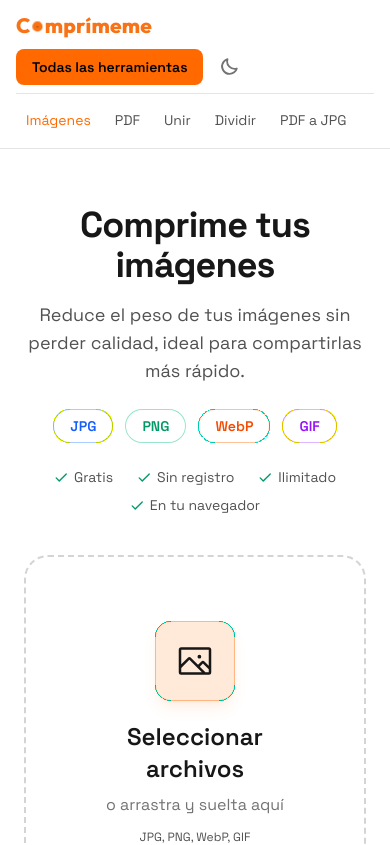
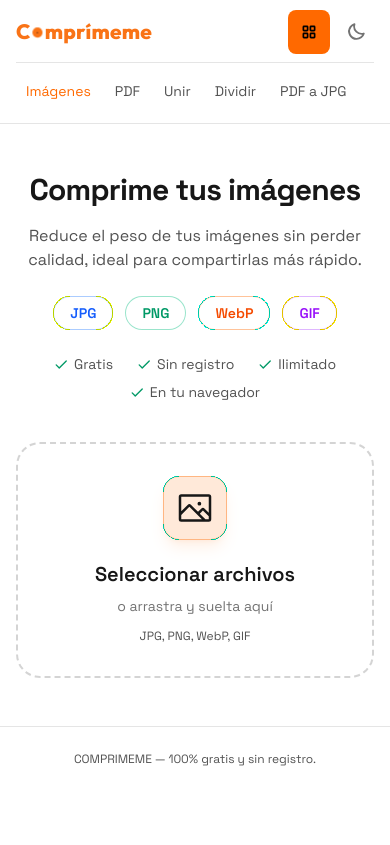
Before and after one commit to dereckbardi/compresor-universal, a Next.js app: page / in a window 390 px wide. Shown: the top 845 px of the page. Built offline with nearby package versions, Linux system fonts and the light colour scheme.

Commit message:
Rediseño etapa 3: optimización responsive PC/móvil (header CTA icono, tap targets 44px, dropzone y títulos responsivos, fix overflow rotar PDF, modales y grillas adaptativas)

```diff
--- a/src/app/tools/page.tsx
+++ b/src/app/tools/page.tsx
@@ -51,7 +51,7 @@ export default function ToolsPage() {
     <main className="min-h-screen bg-white dark:bg-black text-neutral-900 dark:text-white antialiased selection:bg-orange-500/30 overflow-x-clip">
       {/* Header */}
       <header className="border-b border-neutral-200 dark:border-white/10">
-        <div className="max-w-6xl mx-auto px-6 h-16 flex items-center justify-between">
+        <div className="max-w-6xl mx-auto px-4 sm:px-6 h-16 flex items-center justify-between">
           <Link href="/" className="flex items-center gap-2">
             <Logo size={1.3} />
           </Link>
@@ -65,9 +65,9 @@ export default function ToolsPage() {
         </div>
       </header>
 
-      <div className="max-w-6xl mx-auto px-6 py-12">
+      <div className="max-w-6xl mx-auto px-4 sm:px-6 py-10 sm:py-14">
         <div className="text-center mb-8">
-          <h1 className="text-4xl font-bold tracking-tight mb-3">Todas las herramientas</h1>
+          <h1 className="text-3xl sm:text-4xl font-bold tracking-tight mb-3">Todas las herramientas</h1>
           <p className="text-neutral-600 dark:text-neutral-400 max-w-2xl mx-auto">
             Gestiona tus PDF e imágenes con estas herramientas. 100% gratis y sin registro.
           </p>
@@ -93,7 +93,7 @@ export default function ToolsPage() {
         <div className="flex flex-wrap justify-center gap-2 mb-12">
           <button
             onClick={() => setActiveCategory(null)}
-            className={`px-4 py-2 rounded-full text-sm font-medium transition ${
+            className={`min-h-11 flex items-center px-4 py-2 rounded-full text-sm font-medium transition ${
               activeCategory === null
                 ? "bg-orange-500 text-black"
                 : "bg-neutral-100 dark:bg-neutral-900 text-neutral-700 dark:text-neutral-300 hover:bg-neutral-200 dark:hover:bg-neutral-800 border border-neutral-200 dark:border-white/10"
@@ -105,7 +105,7 @@ export default function ToolsPage() {
             <button
               key={cat.id}
               onClick={() => setActiveCategory(cat.id)}
-              className={`px-4 py-2 rounded-full text-sm font-medium transition ${
+              className={`min-h-11 flex items-center px-4 py-2 rounded-full text-sm font-medium transition ${
                 activeCategory === cat.id
                   ? "bg-orange-500 text-black"
                   : "bg-neutral-100 dark:bg-neutral-900 text-neutral-700 dark:text-neutral-300 hover:bg-neutral-200 dark:hover:bg-neutral-800 border border-neutral-200 dark:border-white/10"
@@ -166,7 +166,7 @@ export default function ToolsPage() {
       </div>
 
       <footer className="border-t border-neutral-200 dark:border-white/10 mt-12">
-        <div className="max-w-6xl mx-auto px-6 py-6 text-center text-xs text-neutral-600">
+        <div className="max-w-6xl mx-auto px-4 sm:px-6 py-6 text-center text-xs text-neutral-600">
           <p>COMPRIMEME — 100% gratis y sin registro.</p>
         </div>
       </footer>
--- a/src/components/CompressorApp.tsx
+++ b/src/components/CompressorApp.tsx
@@ -20,6 +20,7 @@ import {
   MagnifyingGlass,
   Package,
   Spinner,
+  SquaresFour,
   WarningCircle,
   Wrench,
   X,
@@ -1047,13 +1048,13 @@ function HomeContent({ initialMode }: { initialMode?: Mode }) {
           <div className="flex items-center gap-2 shrink-0">
             <Logo size={1.3} />
           </div>
-          <nav className="order-last sm:order-none flex items-center text-sm w-full sm:w-auto sm:flex-1 sm:min-w-0 overflow-x-auto no-scrollbar border-t border-neutral-200 dark:border-white/10 pt-2 sm:border-t-0 sm:pt-0">
+          <nav className="order-last sm:order-none flex items-center text-sm w-full sm:w-auto sm:flex-1 sm:min-w-0 overflow-x-auto no-scrollbar border-t border-neutral-200 dark:border-white/10 pt-1.5 sm:border-t-0 sm:pt-0">
             <div className="flex items-center gap-1 w-max sm:mx-auto">
               {NAV.map((n) => (
                 <button
                   key={n.id}
                   onClick={() => switchMode(n.id)}
-                  className={`px-2.5 sm:px-3 py-2 rounded-lg whitespace-nowrap transition ${mode === n.id ? "text-orange-500" : "text-neutral-600 dark:text-neutral-400 hover:text-neutral-900 dark:hover:text-white"}`}
+                  className={`min-h-11 flex items-center px-2.5 sm:px-3 py-2 rounded-lg whitespace-nowrap transition ${mode === n.id ? "text-orange-500" : "text-neutral-600 dark:text-neutral-400 hover:text-neutral-900 dark:hover:text-white"}`}
                 >
                   {n.label}
                 </button>
@@ -1061,8 +1062,13 @@ function HomeContent({ initialMode }: { initialMode?: Mode }) {
             </div>
           </nav>
           <div className="flex items-center gap-2 shrink-0">
-            <Link href="/tools" className="btn-shine shrink-0 px-4 py-2 rounded-lg bg-orange-500 hover:bg-orange-400 text-black font-semibold text-sm transition whitespace-nowrap">
-              Todas las herramientas
+            <Link
+              href="/tools"
+              className="btn-shine shrink-0 min-h-11 inline-flex items-center justify-center gap-1.5 px-3 sm:px-4 py-2 rounded-lg bg-orange-500 hover:bg-orange-400 text-black font-semibold text-sm transition whitespace-nowrap"
+              title="Todas las herramientas"
+            >
+              <SquaresFour size={18} weight="bold" className="sm:hidden" aria-hidden="true" />
+              <span className="hidden sm:inline">Todas las herramientas</span>
             </Link>
             <ThemeToggle size="md" />
           </div>
@@ -1086,7 +1092,7 @@ function HomeContent({ initialMode }: { initialMode?: Mode }) {
           onContinue={(m) => switchMode(m as Mode)}
         />
       ) : files.length === 0 ? (
-        <div className="max-w-3xl mx-auto px-6 py-14 sm:py-16">
+        <div className="max-w-3xl mx-auto px-4 sm:px-6 py-12 sm:py-20">
           <HeroFade>
             <div className="text-center mb-10">
               <motion.h1
@@ -1094,7 +1100,7 @@ function HomeContent({ initialMode }: { initialMode?: Mode }) {
                 initial={{ opacity: 0, y: 10 }}
                 animate={{ opacity: 1, y: 0 }}
                 transition={{ duration: 0.4 }}
-                className="text-4xl sm:text-5xl font-bold tracking-tight mb-4"
+                className="text-3xl sm:text-5xl font-bold tracking-tight mb-4"
               >
                 {t.title}
               </motion.h1>
@@ -1103,7 +1109,7 @@ function HomeContent({ initialMode }: { initialMode?: Mode }) {
                 initial={{ opacity: 0, y: 8 }}
                 animate={{ opacity: 1, y: 0 }}
                 transition={{ duration: 0.4, delay: 0.05 }}
-                className="text-neutral-600 dark:text-neutral-400 max-w-xl mx-auto text-lg"
+                className="text-neutral-600 dark:text-neutral-400 max-w-xl mx-auto text-base sm:text-lg"
               >
                 {t.desc}
               </motion.p>
@@ -1160,10 +1166,10 @@ function HomeContent({ initialMode }: { initialMode?: Mode }) {
 
           {/* Drop zone / HTML input */}
           {mode === "html-pdf" ? (
-            <motion.div className="border-2 border-dashed border-orange-500/50 rounded-3xl p-10 text-center">
-              <p className="text-lg font-semibold mb-3">HTML listo para convertir</p>
+            <motion.div className="border-2 border-dashed border-orange-500/50 rounded-3xl p-8 sm:p-10 text-center">
+              <p className="text-xl sm:text-2xl font-semibold mb-3">HTML listo para convertir</p>
               <p className="text-neutral-500 text-sm mb-5">Pega tu código HTML en el panel de la derecha y pulsa convertir.</p>
-              <button onClick={run} disabled={processing || !htmlInput.trim()} className="px-8 py-3 rounded-xl bg-orange-500 hover:bg-orange-400 disabled:opacity-50 font-semibold text-black transition">
+              <button onClick={run} disabled={processing || !htmlInput.trim()} className="min-h-12 px-8 py-3 rounded-xl bg-orange-500 hover:bg-orange-400 disabled:opacity-50 font-semibold text-black transition">
                 {processing ? (
                   <>
                     <Spinner size={18} weight="bold" className="inline-block animate-spin align-[-3px] mr-2" />
@@ -1181,18 +1187,18 @@ function HomeContent({ initialMode }: { initialMode?: Mode }) {
             onDragLeave={() => setDragOver(false)}
             onDrop={(e) => { e.preventDefault(); setDragOver(false); handleFiles(e.dataTransfer.files); }}
             onClick={() => inputRef.current?.click()}
-            className={`relative border-2 border-dashed rounded-3xl p-16 text-center cursor-pointer transition-all duration-200 ${dragOver ? "border-orange-500 bg-orange-500/5 scale-[1.01]" : "border-neutral-300 dark:border-neutral-700 hover:border-neutral-400 dark:hover:border-neutral-500 bg-white/60 dark:bg-neutral-900/40 hover:bg-white dark:hover:bg-neutral-900/60"}`}
+            className={`relative border-2 border-dashed rounded-3xl p-8 sm:p-16 text-center cursor-pointer transition-all duration-200 ${dragOver ? "border-orange-500 bg-orange-500/5 scale-[1.01]" : "border-neutral-300 dark:border-neutral-700 hover:border-neutral-400 dark:hover:border-neutral-500 bg-white/60 dark:bg-neutral-900/40 hover:bg-white dark:hover:bg-neutral-900/60"}`}
           >
             <div className="mb-5 flex justify-center">
               <motion.div
                 whileHover={{ scale: 1.1, rotate: 5 }}
-                className="w-20 h-20 rounded-2xl bg-orange-500/15 border border-orange-500/40 flex items-center justify-center text-4xl shadow-lg shadow-orange-500/10"
+                className="w-16 h-16 sm:w-20 sm:h-20 rounded-2xl bg-orange-500/15 border border-orange-500/40 flex items-center justify-center text-3xl sm:text-4xl shadow-lg shadow-orange-500/10"
               >
                 {isImageInput ? <Image size={40} /> : <FileText size={40} />}
               </motion.div>
             </div>
-            <p className="text-2xl font-semibold mb-2">Seleccionar archivo{isMulti ? "s" : ""}</p>
-            <p className="text-neutral-500">o arrastra y suelta aquí</p>
+            <p className="text-xl sm:text-2xl font-semibold mb-2">Seleccionar archivo{isMulti ? "s" : ""}</p>
+            <p className="text-sm sm:text-base text-neutral-500">o arrastra y suelta aquí</p>
             <p className="text-xs text-neutral-600 mt-3">
               {isImageInput ? "JPG, PNG, WebP, GIF" : isOfficeInput ? "Word, PowerPoint, Excel, ODF" : "Solo PDF"}
             </p>
@@ -1210,7 +1216,7 @@ function HomeContent({ initialMode }: { initialMode?: Mode }) {
                 <h2 className="text-xl font-semibold">{t.title}</h2>
                 <button onClick={() => { setFiles([]); setResults([]); }} className="text-xs text-neutral-500 hover:text-red-600 dark:hover:text-red-400 transition"><X size={12} weight="bold" className="inline-block align-[-1px] mr-1" /> Cambiar archivo</button>
               </div>
-              <div className="bg-neutral-100/80 dark:bg-neutral-900/50 rounded-2xl border border-neutral-200/70 dark:border-white/5 p-6 flex flex-col items-center">
+              <div className="bg-neutral-100/80 dark:bg-neutral-900/50 rounded-2xl border border-neutral-200/70 dark:border-white/5 p-4 sm:p-6 flex flex-col items-center min-w-0 w-full">
                 {mode === "jpg-pdf" ? (
                   <div className="w-full">
                     {/* Vista previa en vivo de TODAS las imágenes con opciones */}
@@ -1374,7 +1380,7 @@ function HomeContent({ initialMode }: { initialMode?: Mode }) {
 
             {/* Columna derecha: opciones (25%) */}
             <div className="w-full lg:w-[25%] lg:min-w-[260px]">
-              <div className="bg-neutral-100 dark:bg-neutral-900 rounded-2xl border border-neutral-200/70 dark:border-white/5 p-5 sticky top-24 space-y-6">
+              <div className="bg-neutral-100 dark:bg-neutral-900 rounded-2xl border border-neutral-200/70 dark:border-white/5 p-4 sm:p-5 sticky top-24 space-y-6 min-w-0">
                 <div>
                   <h3 className="text-sm font-semibold text-orange-500 uppercase tracking-wider mb-4">{t.title}</h3>
                   {renderOptions()}
@@ -1389,7 +1395,7 @@ function HomeContent({ initialMode }: { initialMode?: Mode }) {
                   whileTap={{ scale: 0.98 }}
                   onClick={run}
                   disabled={processing || (mode === "merge" && files.length < 2)}
-                  className="w-full py-3.5 rounded-xl bg-orange-500 hover:bg-orange-400 disabled:opacity-50 disabled:cursor-not-allowed font-semibold text-black transition-colors hover:shadow-lg hover:shadow-orange-500/25"
+                  className="w-full min-h-12 py-3.5 rounded-xl bg-orange-500 hover:bg-orange-400 disabled:opacity-50 disabled:cursor-not-allowed font-semibold text-black transition-colors hover:shadow-lg hover:shadow-orange-500/25"
                 >
                   {processing ? (
                     <>
--- a/src/components/PdfLivePreview.tsx
+++ b/src/components/PdfLivePreview.tsx
@@ -15,6 +15,8 @@ interface Props {
 
 export default function PdfLivePreview({ file, mode, watermarkText = "CONFIDENCIAL", watermarkOpacity = 0.2, watermarkColor = [1, 1, 1], numPosition = "bottom", crop = { l: 5, t: 5, r: 5, b: 5 }, rotateDeg = 0 }: Props) {
   const canvasRef = useRef<HTMLCanvasElement>(null);
+  const wrapRef = useRef<HTMLDivElement>(null);
+  const [availW, setAvailW] = useState(0);
   const [pageSize, setPageSize] = useState({ w: 595, h: 842 });
   const [aspect, setAspect] = useState(595 / 842);
   // Guardamos la imagen de la página para poder redibujarla sin borrarla
@@ -126,9 +128,23 @@ export default function PdfLivePreview({ file, mode, watermarkText = "CONFIDENCI
     ctx.restore();
   }, [mode, watermarkText, watermarkOpacity, watermarkColor, numPosition, crop, pageSize, rotateDeg]);
 
-  const previewH = 300;
   const isRotate = mode === "rotate";
   const rot = rotateDeg; // rotación acumulada, sin módulo (para que gire continuamente)
+
+  // Mide el ancho disponible para que la vista previa (y su versión rotada) nunca
+  // desborde la tarjeta en pantallas pequeñas.
+  useEffect(() => {
+    const el = wrapRef.current;
+    if (!el) return;
+    const ro = new ResizeObserver(() => setAvailW(el.clientWidth));
+    ro.observe(el);
+    setAvailW(el.clientWidth);
+    return () => ro.disconnect();
+  }, []);
+
+  // En modo rotar hay padding extra (p-10) alrededor; restamos ese espacio para
+  // que la caja rotada 90° siga cabiendo dentro del contenedor.
+  const previewH = Math.min(300, Math.max(120, (availW || 300) - (isRotate ? 80 : 0)));
   const boxStyle: React.CSSProperties = isRotate
     ? {
         width: previewH * aspect,
@@ -139,12 +155,14 @@ export default function PdfLivePreview({ file, mode, watermarkText = "CONFIDENCI
     : { width: previewH * aspect, height: previewH };
 
   return (
-    <div className="flex flex-col items-center gap-2">
-      <div
-        className={`relative rounded-lg overflow-hidden border border-neutral-200 dark:border-white/10 shadow-xl bg-white ${isRotate ? "m-10" : ""}`}
-        style={boxStyle}
-      >
-        <canvas ref={canvasRef} className="w-full h-full object-contain" style={{ width: "100%", height: "100%" }} />
+    <div ref={wrapRef} className="flex flex-col items-center gap-2 w-full max-w-full min-w-0">
+      <div className={isRotate ? "flex items-center justify-center w-full p-10" : "w-full"}>
+        <div
+          className="relative rounded-lg overflow-hidden border border-neutral-200 dark:border-white/10 shadow-xl bg-white"
+          style={boxStyle}
+        >
+          <canvas ref={canvasRef} className="w-full h-full object-contain" style={{ width: "100%", height: "100%" }} />
+        </div>
       </div>
     </div>
   );
--- a/src/components/ResultScreen.tsx
+++ b/src/components/ResultScreen.tsx
@@ -118,9 +118,9 @@ export default function ResultScreen({ mode, results, onDownloadAll, onDownloadO
   const isImage = results[0]?.blob.type.startsWith("image/");
 
   return (
-    <div className="w-full max-w-3xl mx-auto px-6 py-10">
+    <div className="w-full max-w-3xl mx-auto px-4 sm:px-6 py-8 sm:py-12">
       <motion.div initial={{ opacity: 0, y: 15 }} animate={{ opacity: 1, y: 0 }} className="text-center mb-8">
-        <h2 className="text-3xl font-bold">{a.msg}</h2>
+        <h2 className="text-2xl sm:text-3xl font-bold">{a.msg}</h2>
         <p className="text-sm text-neutral-500 mt-1">{results.length} archivo(s) generado(s)</p>
         {(mode === "image" || mode === "pdf") && totalOriginal > 0 && (
           <p className="text-sm text-neutral-600 dark:text-neutral-400 mt-2">
@@ -149,7 +149,7 @@ export default function ResultScreen({ mode, results, onDownloadAll, onDownloadO
       <div className="flex flex-wrap items-center justify-center gap-3 mb-8">
         <button onClick={onBack} className="w-12 h-12 rounded-full bg-neutral-200 dark:bg-neutral-800 border border-neutral-300 dark:border-neutral-700 text-neutral-900 dark:text-white text-lg hover:border-orange-500 flex items-center justify-center transition" title="Volver"><ArrowLeft size={22} weight="bold" /></button>
         <button onClick={onDelete} className="w-12 h-12 rounded-full bg-neutral-200 dark:bg-neutral-800 border border-neutral-300 dark:border-neutral-700 text-neutral-700 dark:text-neutral-300 hover:text-red-600 dark:hover:text-red-400 hover:border-red-500 flex items-center justify-center transition" title="Eliminar"><Trash size={22} /></button>
-        <button onClick={onDownloadAll} className="px-6 sm:px-10 py-4 rounded-xl bg-orange-500 hover:bg-orange-400 text-black text-base sm:text-xl font-bold transition hover:shadow-lg hover:shadow-orange-500/25 text-center">
+        <button onClick={onDownloadAll} className="px-6 sm:px-10 min-h-12 py-4 rounded-xl bg-orange-500 hover:bg-orange-400 text-black text-base sm:text-xl font-bold transition hover:shadow-lg hover:shadow-orange-500/25 text-center">
           {a.btn}
         </button>
         <button
@@ -177,9 +177,9 @@ export default function ResultScreen({ mode, results, onDownloadAll, onDownloadO
       {/* Continuar a... */}
       <div className="bg-neutral-100 dark:bg-neutral-900 rounded-2xl border border-neutral-200 dark:border-white/10 p-5">
         <p className="text-base font-semibold text-neutral-800 dark:text-neutral-200 mb-4">Continuar a...</p>
-        <div className="grid grid-cols-2 sm:grid-cols-3 gap-3">
+        <div className="grid grid-cols-1 sm:grid-cols-2 lg:grid-cols-3 gap-3">
           {shown.map((t) => (
-            <button key={t.id} onClick={() => onContinue(t.id)} className="flex items-center gap-2.5 px-3 py-3 rounded-xl border border-neutral-300 dark:border-neutral-700 text-neutral-800 dark:text-neutral-200 hover:border-orange-500 hover:text-neutral-900 dark:hover:text-white text-sm font-medium transition">
+            <button key={t.id} onClick={() => onContinue(t.id)} className="min-h-12 flex items-center gap-2.5 px-3 py-3 rounded-xl border border-neutral-300 dark:border-neutral-700 text-neutral-800 dark:text-neutral-200 hover:border-orange-500 hover:text-neutral-900 dark:hover:text-white text-sm font-medium transition">
               <ContinueIcon name={t.icon} /> {t.label}
             </button>
           ))}
--- a/src/components/SignatureModal.tsx
+++ b/src/components/SignatureModal.tsx
@@ -132,7 +132,7 @@ export default function SignatureModal({ onConfirm, onCancel }: Props) {
     <div className="fixed inset-0 z-[100] flex items-center justify-center">
       {/* Fondo desenfocado */}
       <div className="absolute inset-0 bg-black/60 backdrop-blur-sm" onClick={onCancel} />
-      <div className="relative w-full max-w-lg bg-neutral-100 dark:bg-neutral-900 border border-neutral-200 dark:border-white/10 rounded-2xl shadow-2xl p-6 space-y-4 max-h-[90vh] overflow-y-auto">
+      <div className="relative w-full max-w-lg bg-neutral-100 dark:bg-neutral-900 border border-neutral-200 dark:border-white/10 rounded-2xl shadow-2xl p-4 sm:p-6 space-y-4 max-h-[90vh] overflow-y-auto my-4">
         <div className="flex items-center justify-between">
           <h3 className="text-lg font-semibold">Firmar</h3>
           <button onClick={onCancel} className="text-neutral-500 hover:text-neutral-900 dark:hover:text-white text-xl"><X size={18} /></button>
```
